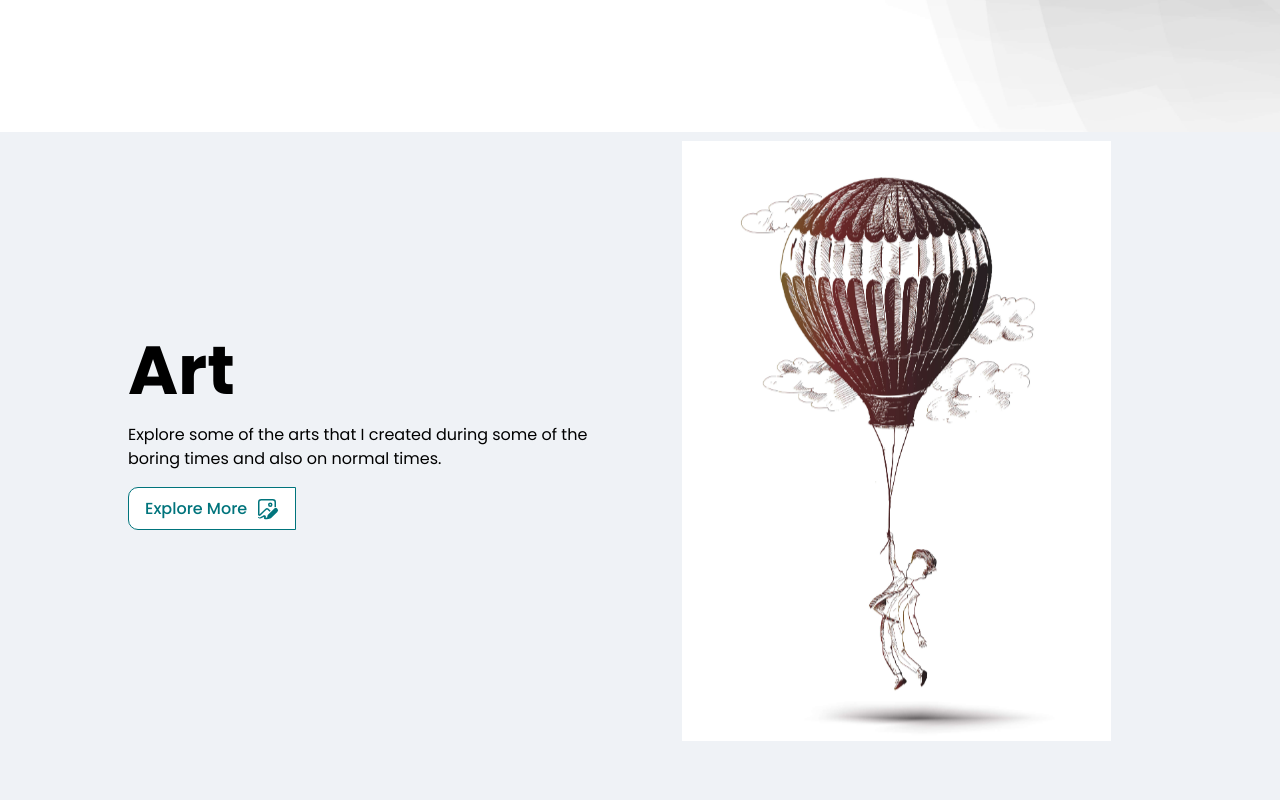
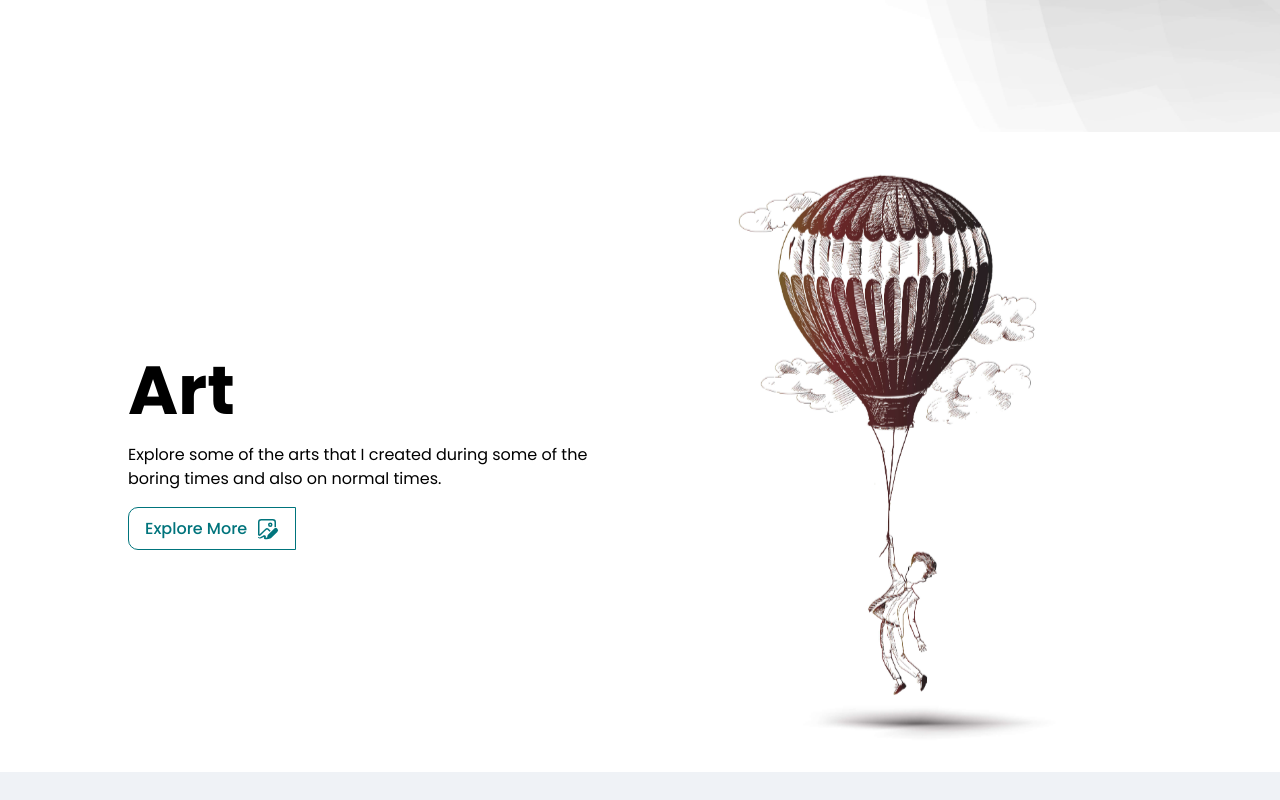
Before and after one commit to RaghavendraAchari/atom-react, a React (Create React App) app: page / in a window 1280 px wide. Shown: the part 540-1340 px from the top of the page. Built offline with nearby package versions, Linux system fonts and the light colour scheme.

Commit message:
art banner fix

```diff
--- a/src/pages/HomePage/components/ArtBanner/ArtBanner.module.scss
+++ b/src/pages/HomePage/components/ArtBanner/ArtBanner.module.scss
@@ -1,7 +1,6 @@
 .artBanner{
-    height: 75vh;
-    max-height: 75vh;
-    width: 80%;
+    height: 80vh;
+    max-height: 80vh;
     // background-image: url("./../../../public/assets/art-background.jpg") ;
     background-size: cover;
     background-repeat: no-repeat;
@@ -19,7 +18,10 @@
     align-items: center;
     align-content: center;
     margin: auto;
-    // background-color: aquamarine;
+    margin-inline: 0;
+    padding: 16px;
+    padding-inline: 10% ;
+    background-color: white;
     .decorator{
         display: none;
         opacity: 0.4;
@@ -52,7 +54,7 @@
             transform: translateY(0px);
         }
         50%{
-            transform: translateY(10px);
+            transform: translateY(-10px);
         }
         100%{
             transform: translateY(0px);
@@ -80,6 +82,8 @@
         max-height: 90vh;
         display: flex;
         position: relative;
+        padding-inline: 0;
+        margin-inline: auto;
         .contents{
             margin-inline: auto;
             .h1,.p, .buttonWrapper{
```
